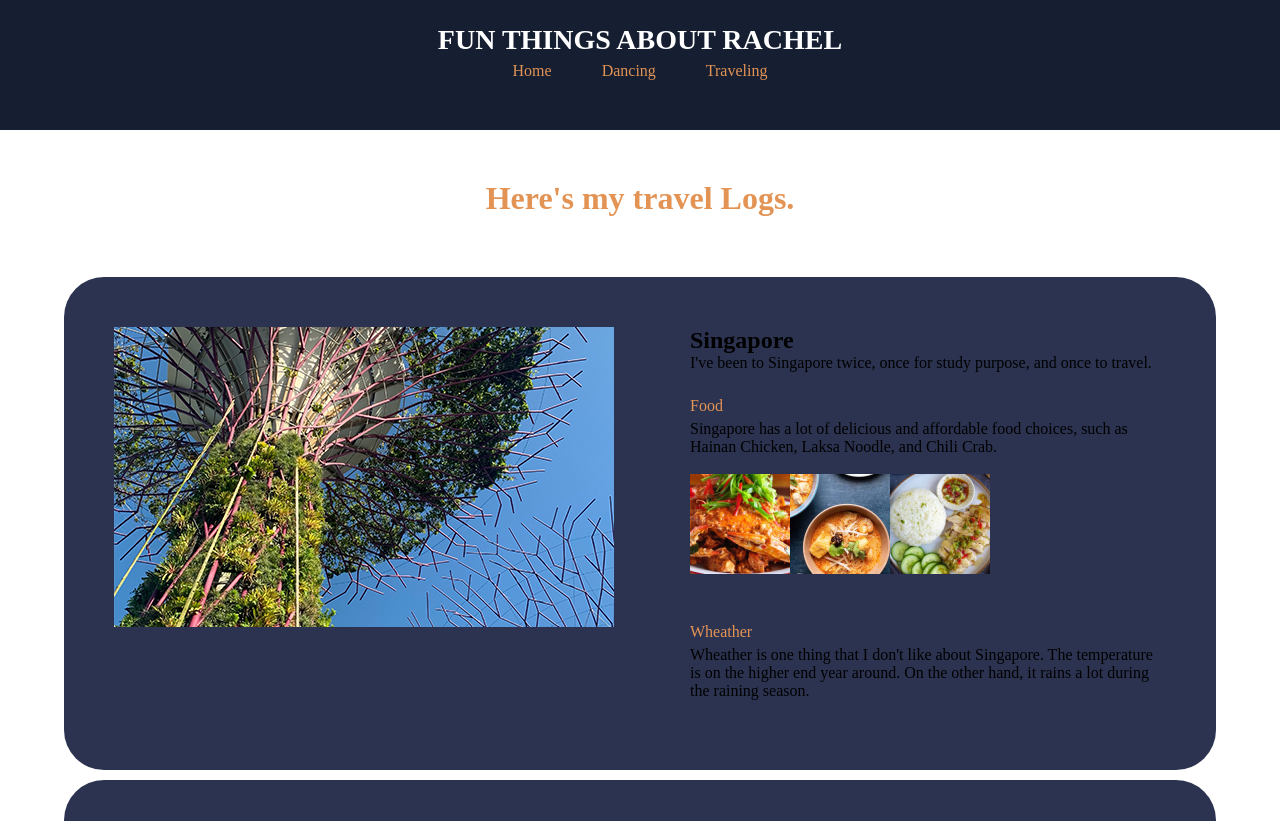
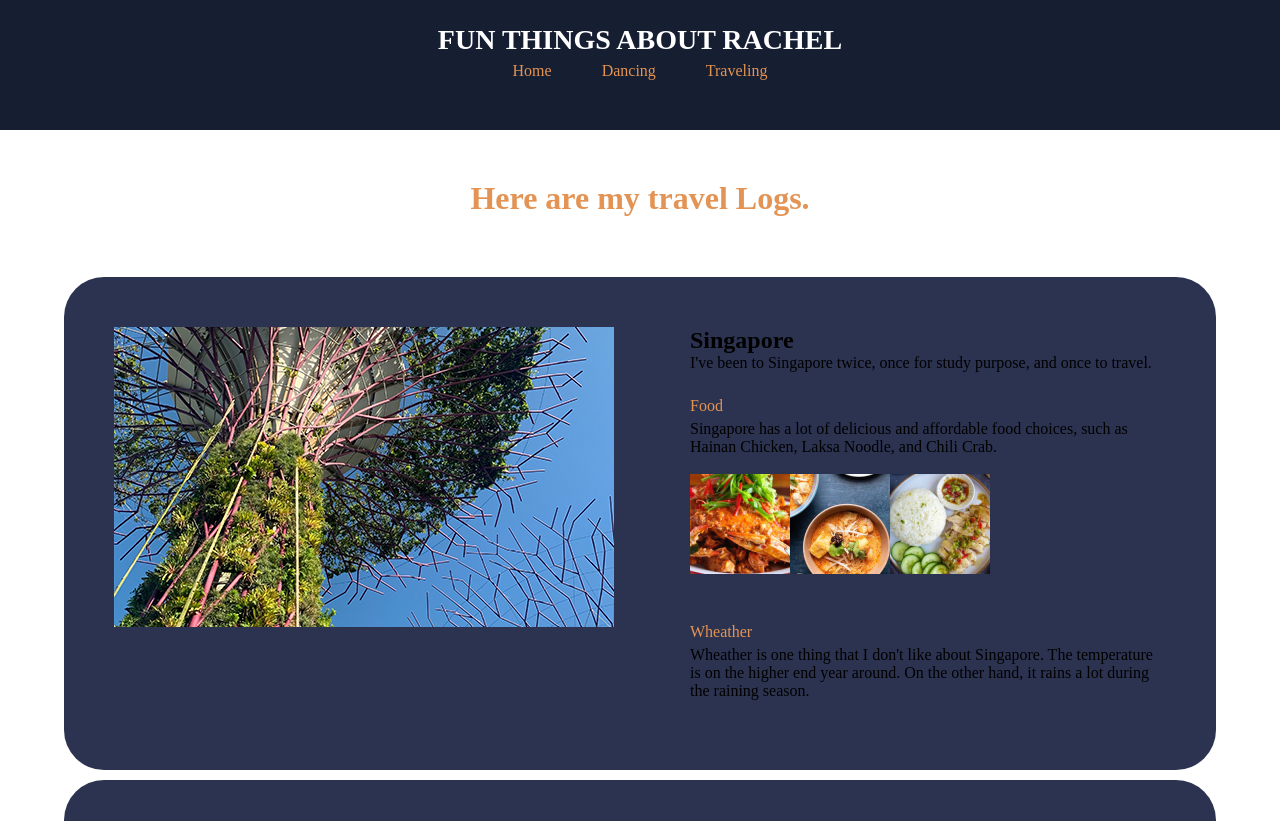
Before and after one commit to rachelqian777/nextjs-boilerplate-rachel-page, a Next.js app: page /Traveling in a window 1280 px wide. Shown: the top 821 px of the page. Built offline with nearby package versions, Linux system fonts and the light colour scheme.

Commit message:
Final minor fix

```diff
--- a/pages/Traveling.js
+++ b/pages/Traveling.js
@@ -20,7 +20,7 @@ export default function Traveling() {
 
         <Header />
 
-        <h1 className={styles.headline}>Here's my travel Logs.</h1>
+        <h1 className={styles.headline}>Here are my travel Logs.</h1>
 
         <div className={styles.row}>
           <div className={styles.column}>
```
